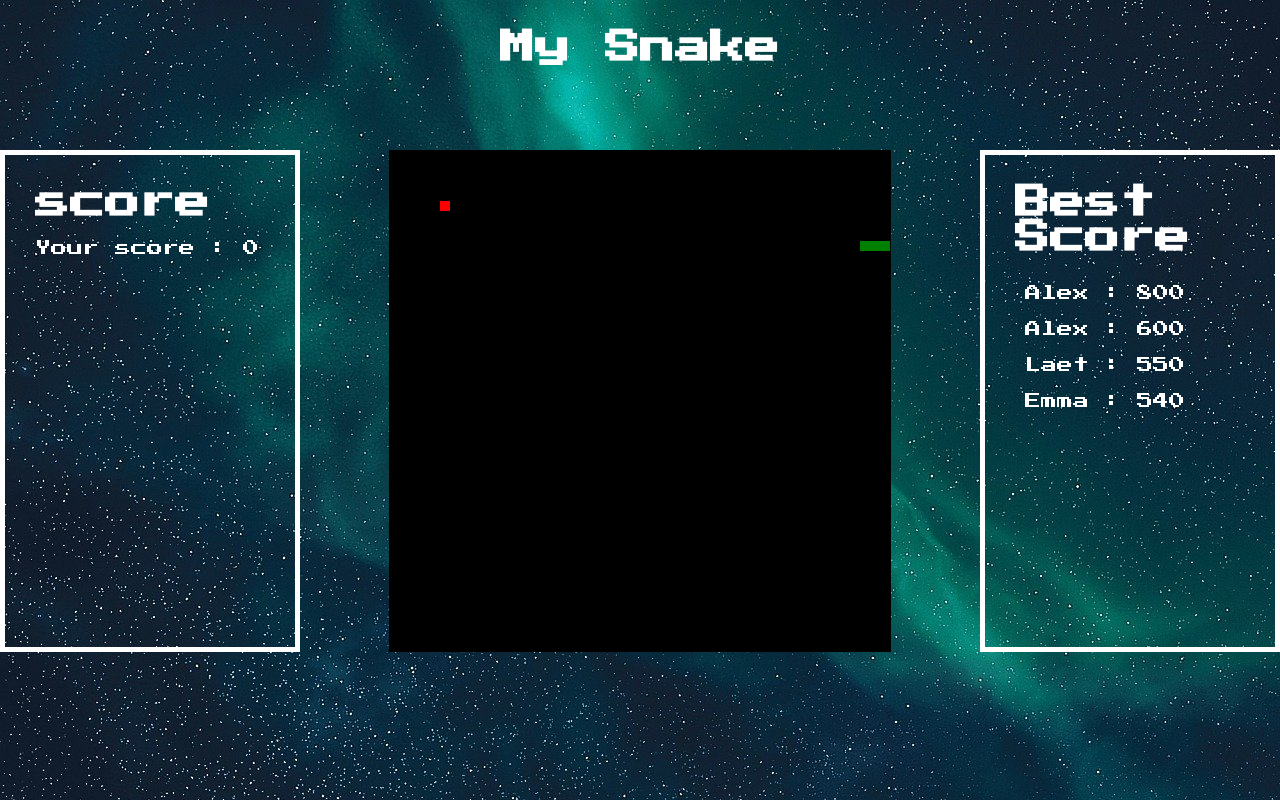
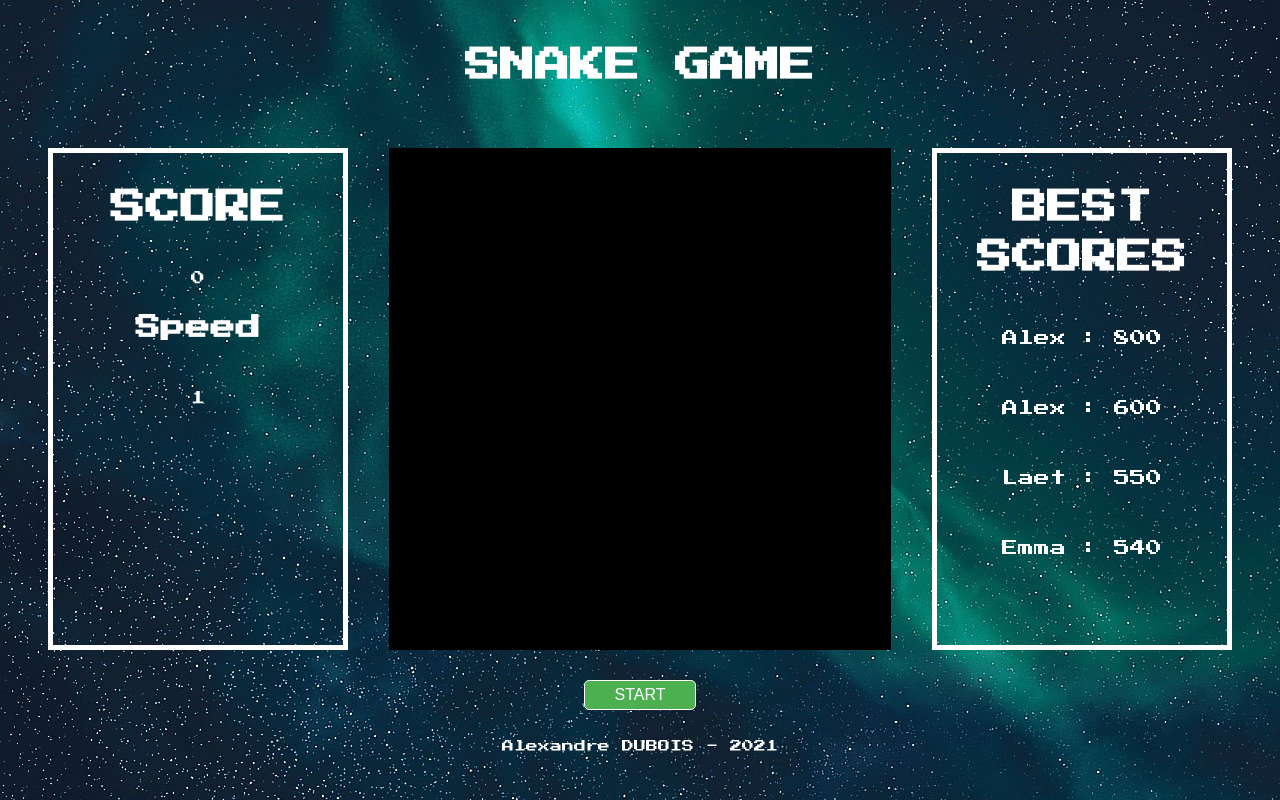
Before and after one commit to alexbtv/snake, a website built with webpack: page src/index.html in a window 1280 px wide. Built offline with nearby package versions, Linux system fonts and the light colour scheme.

Commit message:
add button to start game

```diff
--- a/src/assets/styles/_variables.scss
+++ b/src/assets/styles/_variables.scss
@@ -1,5 +1,5 @@
 :root{
-    --primary:#2ecc71;
+    --primary:#4CAF50;
     --dark:#3498db;
     --accent:#2c3e50;
     --text:#ffffff;
--- a/src/assets/styles/styles.scss
+++ b/src/assets/styles/styles.scss
@@ -11,10 +11,11 @@
   display: flex;
   flex-direction: column;
   background-image: url(/src/assets/images/polar-lights-5858656_1920.jpg);
+  padding: 3em;
   header {
     height: 150px;
     text-align: center;
-    padding: 3rem;
+    padding-bottom: 3rem;
   }
   .game-container {
     display: flex;
@@ -26,9 +27,18 @@
       padding: 3rem;
       border: 5px solid var(--text);
       min-height: 502px;
+      text-align: center;
+      line-height: 5rem;
+      p{
+        font-size: 1.4rem;
+      }
     }
     .best-score {
-      ul li{
+      h1{
+        text-align: center;
+      line-height: 5rem;
+      }
+      ul li {
         padding: 1rem;
       }
       border: 5px solid var(--text);
@@ -45,4 +55,24 @@
       }
     }
   }
+  .play {
+    padding: 3rem;
+    text-align: center;
+    button {
+      background-color: var(--primary); /* Green */
+      border-radius: 0.5rem;
+      border: 1px solid white;
+      color: white;
+      padding: 0.5rem 3rem;
+      text-align: center;
+      text-decoration: none;
+      display: inline-block;
+      font-size: 16px;
+    }
+  }
+
+  footer {
+    text-align: center;
+    font-size: 1.2rem;
+  }
 }
--- a/src/index.html
+++ b/src/index.html
@@ -4,21 +4,26 @@
     <meta charset="UTF-8" />
     <meta name="viewport" content="width=device-width, initial-scale=1.0" />
     <title>My SNAKE</title>
-    <link rel="preconnect" href="https://fonts.gstatic.com">
-<link href="https://fonts.googleapis.com/css2?family=Press+Start+2P&display=swap" rel="stylesheet">
+    <link rel="preconnect" href="https://fonts.gstatic.com" />
+    <link
+      href="https://fonts.googleapis.com/css2?family=Press+Start+2P&display=swap"
+      rel="stylesheet"
+    />
   </head>
   <body>
     <div class="container">
-      <header><h1>My Snake</h1></header>
+      <header><h1>SNAKE GAME</h1></header>
       <div class="game-container">
-        <div class="score">
-        </div>
+        <div class="score"></div>
         <div class="canvas-container">
           <canvas width="500px" height="500px"></canvas>
         </div>
-        <div class="score best-score">
-        </div>
+        <div class="score best-score"></div>
       </div>
+      <div class="play">
+        <button class="btn-start">START</button>
+      </div>
+      <footer><p>Alexandre DUBOIS - 2021</p></footer>
     </div>
   </body>
 </html>
--- a/src/index.js
+++ b/src/index.js
@@ -5,7 +5,7 @@ const ctx = canvas.getContext("2d");
 
 const scoreArea= document.querySelector(".score");
 const bestScoreArea= document.querySelector(".best-score");
-
+const startGame=document.querySelector(".btn-start");
 
 const speed = 900;
 
@@ -63,8 +63,10 @@ const drawApple = () => {
 };
 
 const drawScore = () => {
-  scoreArea.innerHTML=`<h1>score</h1>
-  <p>Your score : ${score}</p>`;
+  scoreArea.innerHTML=`<h1>SCORE</h1>
+  <p>${score}</p>
+  <h3>Speed</h3>
+  <p>1</p>`;
   /*ctx.fillStyle = "blue";
   ctx.font = "40px sans-serif";
   ctx.textBaseLine = "top";
@@ -72,7 +74,7 @@ const drawScore = () => {
 };
 
 const drawBestScore = () => {
-  bestScoreArea.innerHTML=`<h1>Best Score</h1>
+  bestScoreArea.innerHTML=`<h1>BEST SCORES</h1>
   <ul>
   <li>Alex : 800</li>
   <li>Alex : 600</li>
@@ -160,5 +162,11 @@ const move = () => {
   }*/
 };
 
+
+drawMap();
+drawScore();
 drawBestScore();
-requestAnimationFrame(move);
+
+startGame.addEventListener('click', ()=>{
+  requestAnimationFrame(move);
+});
```
